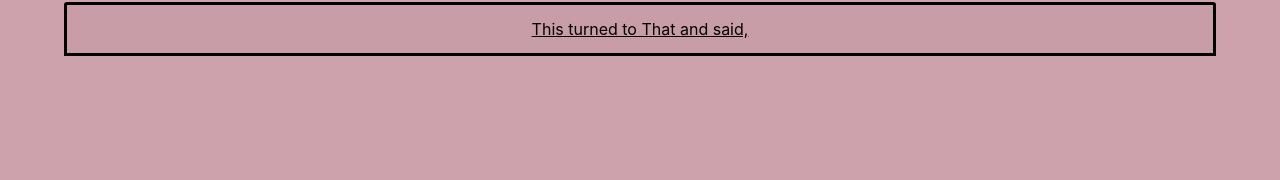
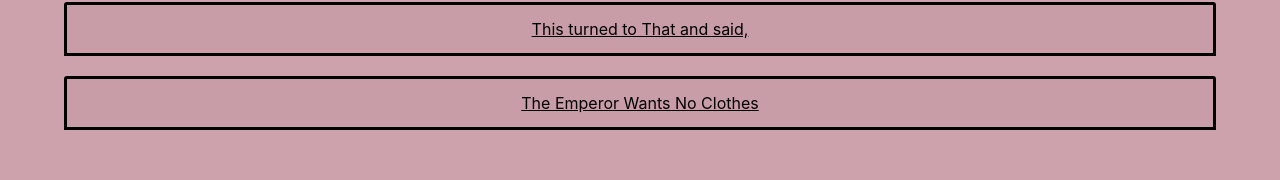
Before and after one commit to FurkanToprak/furkantoprak.com, a React (Create React App) app: page /#/writings in a window 1280 px wide. Shown: the part 328-508 px from the top of the page. Built offline with nearby package versions, Linux system fonts and the light colour scheme.

Commit message:
[Poem] The Emperor Wants No Clothes.

```diff
--- a/src/pages/Writings.tsx
+++ b/src/pages/Writings.tsx
@@ -70,6 +70,11 @@ const writings: WritingPostProps[] = [
       "I’ll meet my maker but let me meet yours.\n\nLet me sing him praises and feed him roars!\n\nI am left dry but for you he pours;\n\nWhy is this world not mine but yours?",
     contentType: "md",
   },
+  {
+    title: "The Emperor Wants No Clothes",
+    content: "what most do i desire?\n\nall the nothingness!\n\nfrom things i always tire;\n\nbless my throne of less.\n\n\n\nunder my void power\n\nwhere all substance flees\n\nand meaning will cower\nmy sole law decrees:\n\n\n\nall things shall tire,\n\nand nothing shall bring bliss-\n\ni rule as your sire:\n\nking of nothingness!",
+    contentType: "md",
+  }
 ];
 
 export default function Writings() {
```
Also changed, not shown: 1 other file (tests, documents, lock files or other folders).
